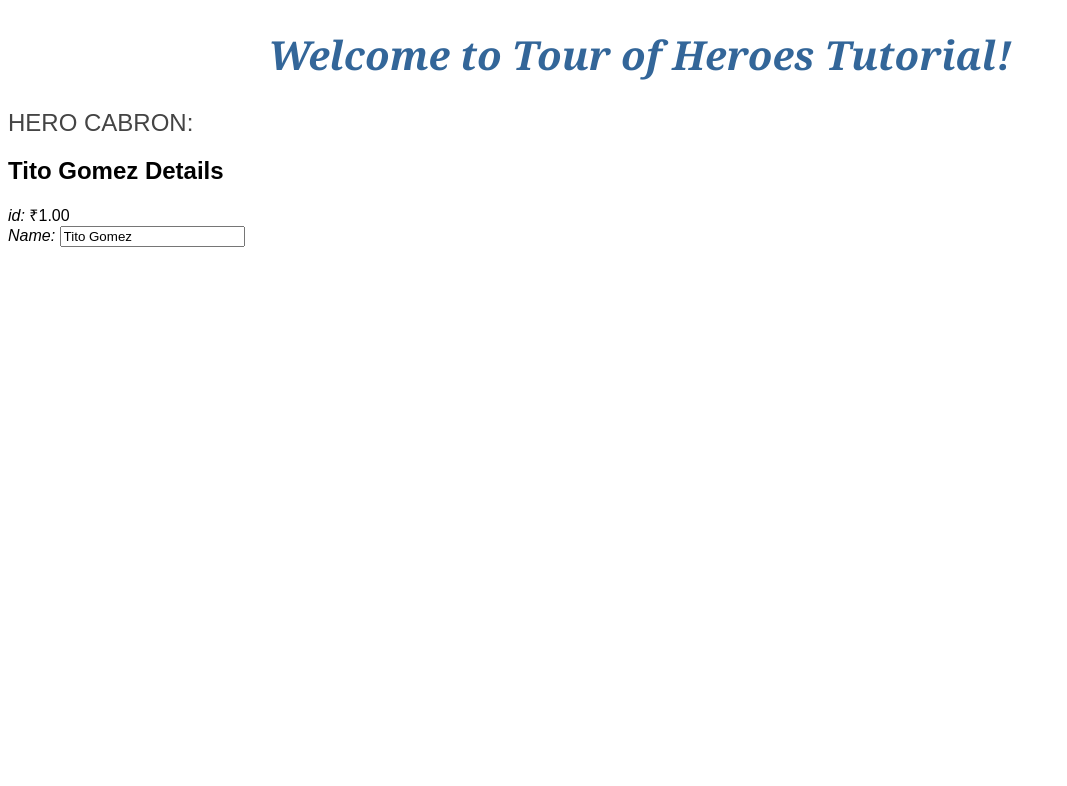
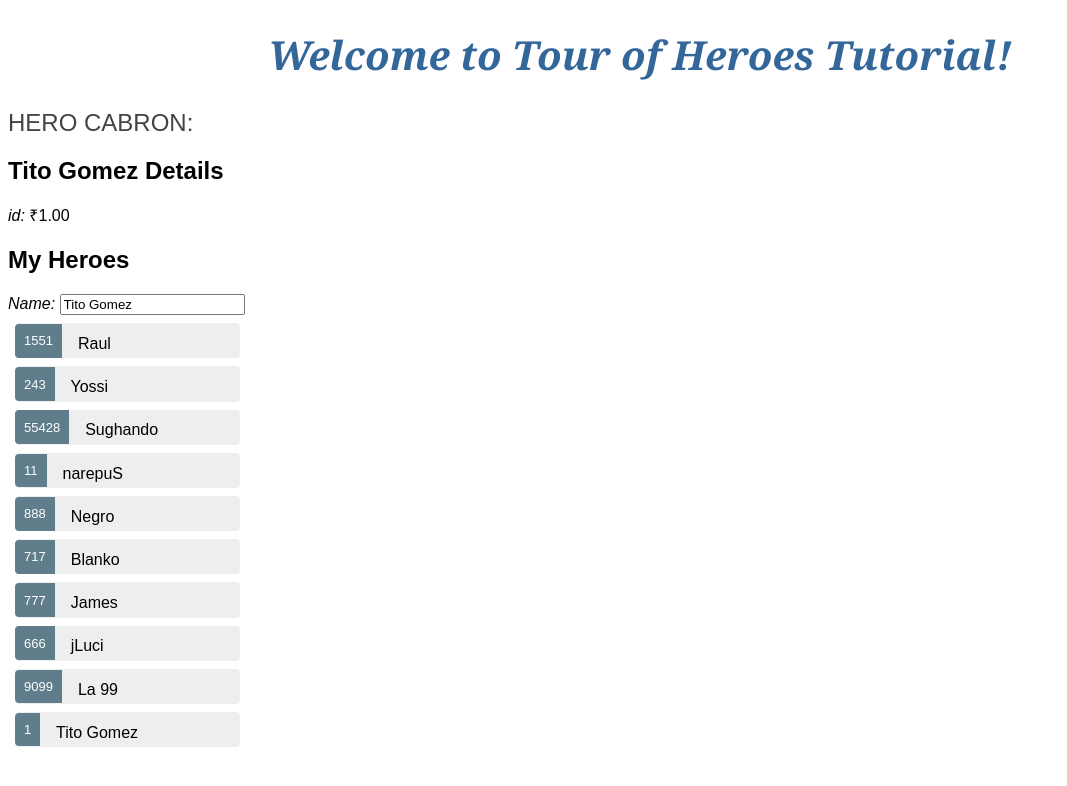
Before and after one commit to skulas/skulas, an Angular app in the folder Angular/tour-of-heroes/: page / in a window 1280 px wide. Shown: the top 786 px of the page, without its empty margins (0-1067 px from the left). Built offline with nearby package versions, Linux system fonts and the light colour scheme.

Commit message:
Add Styles to list of heroes. Allow editting a hero when it's selected

```diff
--- a/Angular/tour-of-heroes/src/app/heroes/heroes.component.css
+++ b/Angular/tour-of-heroes/src/app/heroes/heroes.component.css
@@ -2,3 +2,59 @@
     font-family: 'Gill Sans', 'Gill Sans MT', Calibri, 'Trebuchet MS', sans-serif;
     color: #557799;
 }
+
+/* HeroesComponent's private CSS styles */
+
+.selected {
+    background-color: #CFD8DC !important;
+    color: white;
+}
+
+.heroes {
+    margin: 0 0 2em 0;
+    list-style-type: none;
+    padding: 0;
+    width: 15em;
+}
+
+.heroes li {
+    cursor: pointer;
+    position: relative;
+    left: 0;
+    background-color: #EEE;
+    margin: .5em;
+    padding: .3em 0;
+    height: 1.6em;
+    border-radius: 4px;
+}
+
+.heroes li.selected:hover {
+    background-color: #BBD8DC !important;
+    color: white;
+}
+
+.heroes li:hover {
+    color: #607D8B;
+    background-color: #DDD;
+    left: .1em;
+}
+
+.heroes .text {
+    position: relative;
+    top: -3px;
+}
+
+.heroes .badge {
+    display: inline-block;
+    font-size: small;
+    color: white;
+    padding: 0.8em 0.7em 0 0.7em;
+    background-color: #607D8B;
+    line-height: 1em;
+    position: relative;
+    left: -1px;
+    top: -4px;
+    height: 1.8em;
+    margin-right: .8em;
+    border-radius: 4px 0 0 4px;
+}
--- a/Angular/tour-of-heroes/src/app/heroes/heroes.component.html
+++ b/Angular/tour-of-heroes/src/app/heroes/heroes.component.html
@@ -1,7 +1,31 @@
 <h2>{{hero.name}} Details</h2>
-<div><span style="font-style:italic">id: </span>{{hero.id | currency : "INR"}}</div>
 <div>
+    <span style="font-style:italic">id: </span>{{hero.id | currency : "INR"}}
+</div>
+
+<div *ngIf="selectedHero">
+    <h2>{{selectedHero.name | uppercase}} Details</h2>
+    <div>
+        <span>id: </span>{{selectedHero.id}}
+    </div>
+    <div>
+        <label>
+            name:
+            <input [(ngModel)]="selectedHero.name" placeholder="Name">
+        </label>
+    </div>
+</div>
+
+<div>
+    <h2>My Heroes</h2>
     <label style='font-style:oblique'>Name:
-    <input type="text" [(ngModel)]="hero.name" placeholder="Name">
+        <input type="text" [(ngModel)]="hero.name" placeholder="Name">
     </label>
+
+    <ul class='heroes'>
+        <!--Unsorted List-->
+        <li *ngFor="let hero_i of heroes" (click)="onSelect(hero_i)" [class.selected]="hero_i === selectedHero">
+            <span class='badge'>{{hero_i.id}}</span> {{hero_i.name}}
+        </li>
+    </ul>
 </div>
--- a/Angular/tour-of-heroes/src/app/heroes/heroes.component.ts
+++ b/Angular/tour-of-heroes/src/app/heroes/heroes.component.ts
@@ -1,6 +1,6 @@
+import { HEROES } from './../moc-heroes';
+import { Hero } from './../hero';
 import { Component, OnInit } from '@angular/core';
-import { Hero } from './../hero';
-import {NgModel} from '@angular/forms';
 
 @Component({
   // the component's CSS element selector
@@ -12,13 +12,19 @@
 })
 export class HeroesComponent implements OnInit {
   hero: Hero = {
-    id : 1,
-    name : 'Tito Gomez'
+    id: 1,
+    name: 'Tito Gomez'
   };
+  selectedHero: Hero;
+  heroes = HEROES;
 
   constructor() { }
 
   ngOnInit() {
+    this.heroes.push(this.hero);
   }
 
+  onSelect(hero: Hero): void {
+    this.selectedHero = hero;
+  }
 }
```
